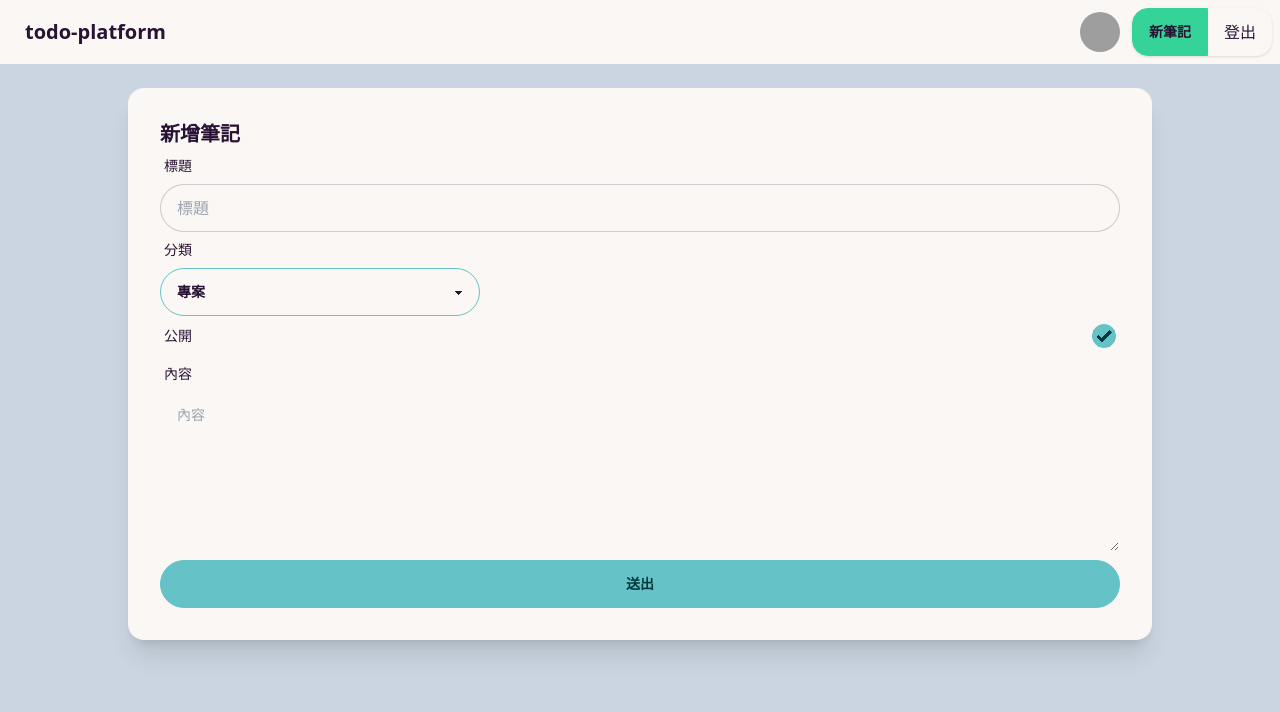
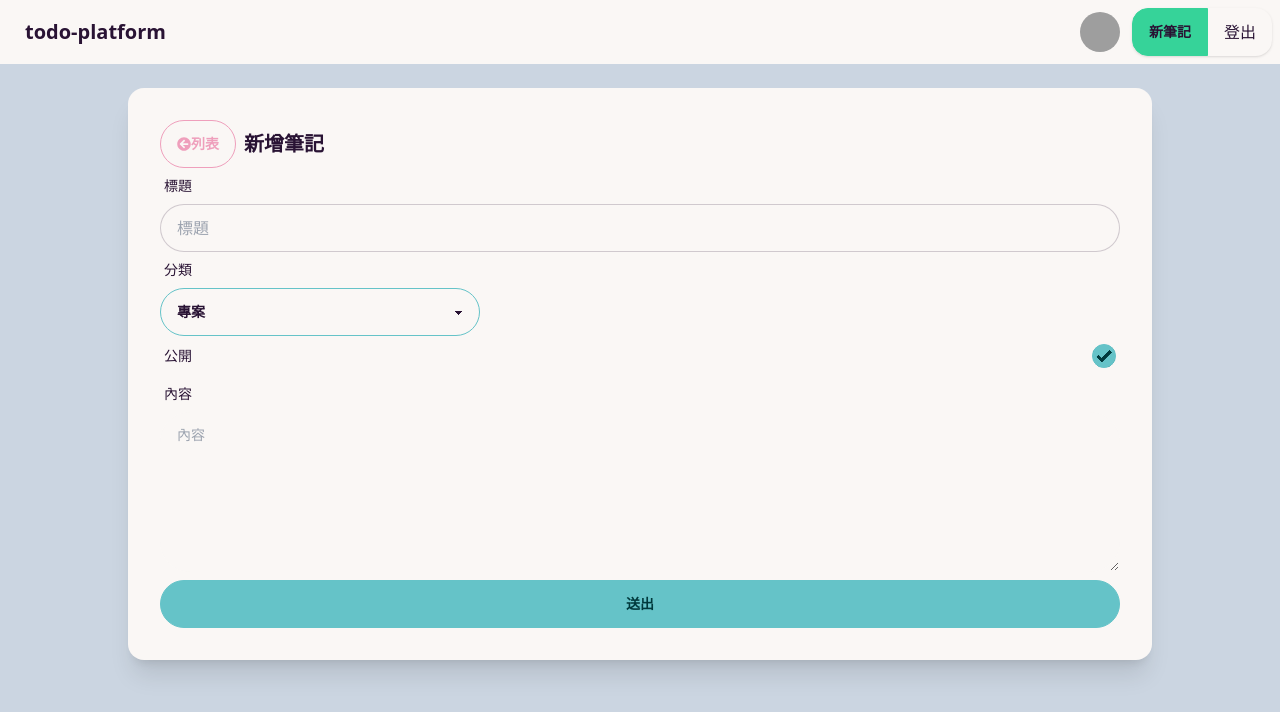
Before and after one commit to kabuto412rock/todo-platform, a React (Create React App) app in the folder frontend/: page /new-note in a window 1280 px wide. Shown: the top 712 px of the page. Built offline with nearby package versions, Linux system fonts and the light colour scheme; sample sign-in values are in the browser's storage; grey boxes are pictures that could not be loaded.

Commit message:
fix&feat: 修正路由要點兩次的問題，在新增、閱讀文章頁面添加返回列表按鈕

```diff
--- a/frontend/src/components/BackButton.jsx
+++ b/frontend/src/components/BackButton.jsx
@@ -1,10 +1,10 @@
 import { FaArrowCircleLeft } from "react-icons/fa";
 import { Link } from "react-router-dom";
 
-const BackButton = ({ url }) => {
+const BackButton = ({ url, text }) => {
   return (
-    <Link to={url} className="btn btn-accent   ">
-      <FaArrowCircleLeft /> 返回
+    <Link to={url} className="btn btn-outline btn-secondary">
+      <FaArrowCircleLeft /> {text || "返回"}
     </Link>
   );
 };
--- a/frontend/src/components/Container.jsx
+++ b/frontend/src/components/Container.jsx
@@ -1,6 +1,6 @@
 function Container({ children }) {
   return (
-    <div className=" p-6 w-full bg-slate-300 ">
+    <div className=" p-6 w-full bg-slate-300 relative">
       <div className="w-md md:w-md   max-w-5xl mx-auto">{children}</div>
     </div>
   );
--- a/frontend/src/features/note/noteSlice.js
+++ b/frontend/src/features/note/noteSlice.js
@@ -136,7 +136,6 @@ export const noteSlice = createSlice({
       })
       .addCase(getNote.fulfilled, (state, action) => {
         state.isLoading = false;
-        state.isSuccess = true;
         state.note = action.payload;
       })
       .addCase(getNote.rejected, (state, action) => {
--- a/frontend/src/pages/NewNote.jsx
+++ b/frontend/src/pages/NewNote.jsx
@@ -1,8 +1,10 @@
 import { useEffect, useState } from "react";
-import Container from "../components/Container";
 import { useSelector, useDispatch } from "react-redux";
 import { useNavigate } from "react-router-dom";
 import { toast } from "react-toastify";
+
+import Container from "../components/Container";
+import BackButton from "../components/BackButton";
 import { createNote, reset } from "../features/note/noteSlice";
 
 const NewNote = () => {
@@ -55,11 +57,15 @@ const NewNote = () => {
     );
   };
   return (
+    <>
       <Container>
         <div className="card w-full bg-base-100 shadow-xl">
           <div className="card-body ">
             <form onSubmit={onSubmit}>
-            <div className="card-title">新增筆記</div>
+              <div className="card-title">
+                <BackButton url="/notes" text="列表" />
+                新增筆記
+              </div>
               <div className="form-control">
                 <label className="label">
                   <span className="label-text">標題</span>
@@ -134,6 +140,7 @@ const NewNote = () => {
           </div>
         </div>
       </Container>
+    </>
   );
 };
 
--- a/frontend/src/pages/Note.jsx
+++ b/frontend/src/pages/Note.jsx
@@ -4,7 +4,9 @@ import { useDispatch, useSelector } from "react-redux";
 import { getNote } from "../features/note/noteSlice";
 import { AiOutlineLock } from "react-icons/ai";
 import { BsPeopleFill } from "react-icons/bs";
+
 import Container from "../components/Container";
+import BackButton from "../components/BackButton";
 
 function Note() {
   const { noteId } = useParams();
@@ -18,11 +20,13 @@ function Note() {
   return (
     <Container>
       {/* <div>Note: {noteId}</div> */}
+
       <div className="card w-full bg-base-100 shadow-xl">
         <div className="card-body ">
           <form>
-            <div className="card-title p-1 border-l-4">
-              <div>標題</div>
+            <div className="card-title p-1 ">
+              <BackButton url="/notes" text="列表" />
+              {/* <div className="">標題</div> */}
               <div>{note?.title}</div>
             </div>
             <div
--- a/frontend/src/pages/Notes.jsx
+++ b/frontend/src/pages/Notes.jsx
@@ -31,6 +31,7 @@ function Notes() {
   } = notesData;
 
   useEffect(() => {
+    dispatch(reset());
     dispatch(getNotes({ page, limit, q }));
   }, [dispatch, limit, page, q]);
 
```
Lines whose indentation alone changed are shown as unchanged.
